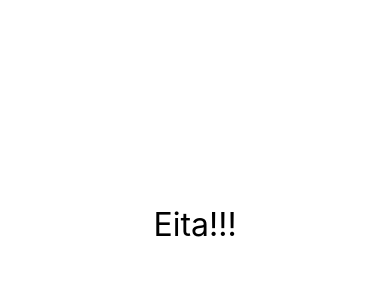
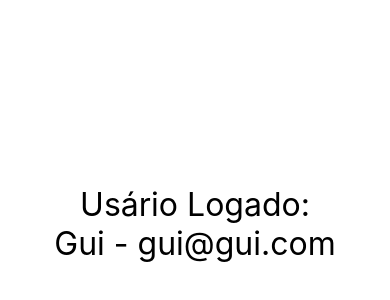
Before and after one commit to pleasematheus/exercicios-react-native, a React Native app: screen / in a window 390 px wide. Shown: the part 198-498 px from the top of the page. Built offline with nearby package versions, Linux system fonts and the light colour scheme.

Commit message:
Some updates

```diff
--- a/src/App.tsx
+++ b/src/App.tsx
@@ -1,7 +1,11 @@
 import React from 'react'
-import { View, StyleSheet } from 'react-native'
+import { SafeAreaView, StyleSheet } from 'react-native'
 
-import Diferenciar from './components/Diferenciar'
+import UsuarioLogado from './components/UsuarioLogado'
+// import Familia from './components/relacao/Familia'
+// import Membro from './components/relacao/Membro'
+// import ParImpar from './components/ParImpar'
+// import Diferenciar from './components/Diferenciar'
 // import ContadorV2 from './components/contador/ContadorV2'
 // import Pai from './components/indireta/Pai'
 // import Pai from './components/direta/Pai'
@@ -16,9 +20,25 @@
 // import Primeiro from './components/Primeiro'
 
 export default () => (
-	<View style={style.App}>
+	<SafeAreaView style={style.App}>
+		<UsuarioLogado usuario={{nome: 'Gui', email: 'gui@gui.com'}}/>
+		<UsuarioLogado usuario={{nome: 'Ana'}}/>
+		<UsuarioLogado usuario={{email: 'carlos@empresa.com'}}/>
+		<UsuarioLogado usuario={null}/>
+		<UsuarioLogado usuario={{}}/>
+		{/*
+		<Familia>
+			<Membro nome="Bia" sobrenome="Arruda"/>
+			<Membro nome="Carlos" sobrenome="Arruda"/>
+		</Familia>
+		<Familia>
+			<Membro nome="Ana" sobrenome="Silva"/>
+			<Membro nome="Julia" sobrenome="Silva"/>
+			<Membro nome="Gui" sobrenome="Silva"/>
+			<Membro nome="Rebeca" sobrenome="Silva"/>
+		</Familia>
+		<ParImpar num={6}/>
 		<Diferenciar/>
-		{/*
 		<ContadorV2/>
 		<Pai />
 		<Pai />
@@ -38,7 +58,7 @@
 		<Comp1/>
 		<Comp2/>
 		<Primeiro/> */}
-	</View>
+	</SafeAreaView>
 )
 
 const style = StyleSheet.create({
--- /dev/null
+++ b/src/components/If.tsx
@@ -0,0 +1,7 @@
+export default props => {
+	if (props.teste) {
+		return props.children
+	} else {
+		return false
+	}
+}
--- /dev/null
+++ b/src/components/ParImpar.tsx
@@ -0,0 +1,15 @@
+import React from 'react'
+import { View, Text } from 'react-native'
+import Estilo from './estilo'
+
+export default ({num = 0}) => {
+		return (
+			<View>
+				<Text style={Estilo.txtG}>O resultado é:</Text>
+				{num % 2 === 0
+					? <Text style={Estilo.txtG}>Par</Text>
+					: <Text style={Estilo.txtG}>Ímpar</Text>
+				}
+			</View>
+		)
+}
--- /dev/null
+++ b/src/components/UsuarioLogado.tsx
@@ -0,0 +1,19 @@
+import React from 'react'
+import { Text } from 'react-native'
+import Estilo from './estilo'
+import If from './If'
+
+export default props => {
+	const usuario = props.usuario || {}
+
+	return (
+		<>
+			<If teste={usuario && usuario.nome && usuario.email}>
+				<Text style={Estilo.txtG}>Usário Logado:</Text>
+				<Text style={Estilo.txtG}>
+					{usuario.nome} - {usuario.email}
+				</Text>
+			</If>
+		</>
+	)
+}
--- /dev/null
+++ b/src/components/relacao/Familia.tsx
@@ -0,0 +1,13 @@
+import React from 'react'
+import { Text } from 'react-native'
+import Estilo from '../estilo'
+
+export default props => {
+	return (
+		<>
+			<Text style={Estilo.txtG}>[Ínicio] Membros da Família</Text>
+			{props.children}
+			<Text style={Estilo.txtG}>[Fim] Membros da Família</Text>
+		</>
+	)
+}
--- /dev/null
+++ b/src/components/relacao/Membro.tsx
@@ -0,0 +1,11 @@
+import React from 'react'
+import { View, Text } from 'react-native'
+import Estilo from '../estilo'
+
+export default props => {
+	return (
+		<Text style={Estilo.txtG}>
+			{props.nome} {props.sobrenome}
+		</Text>
+	)
+}
```
